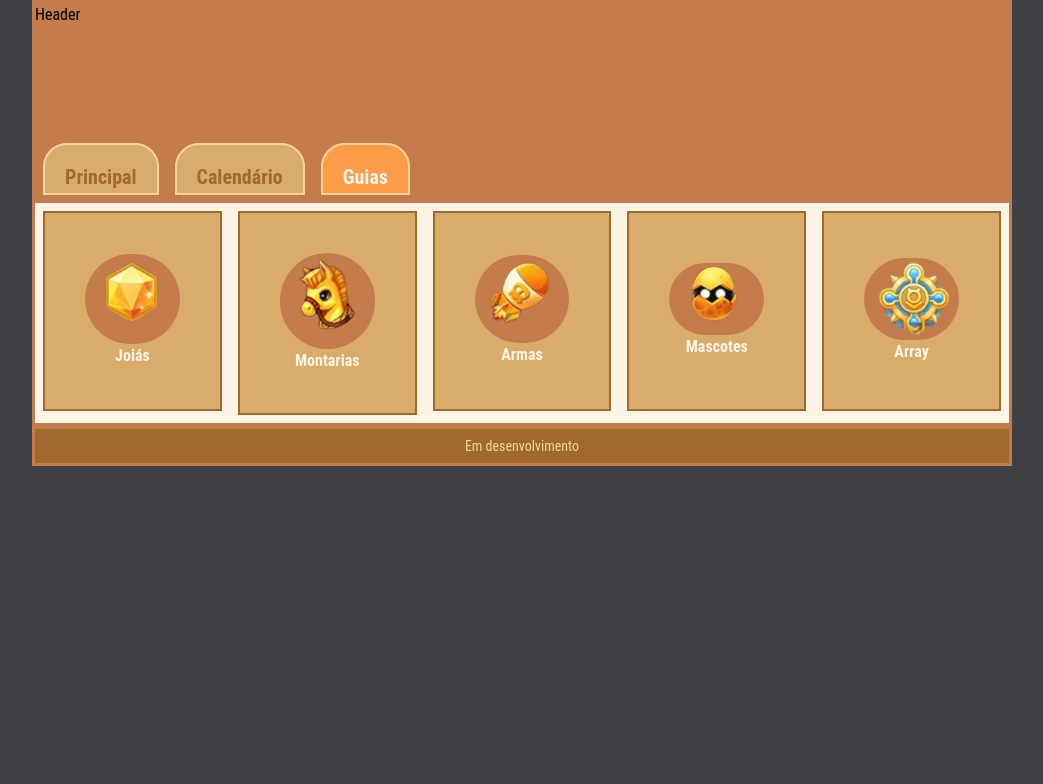
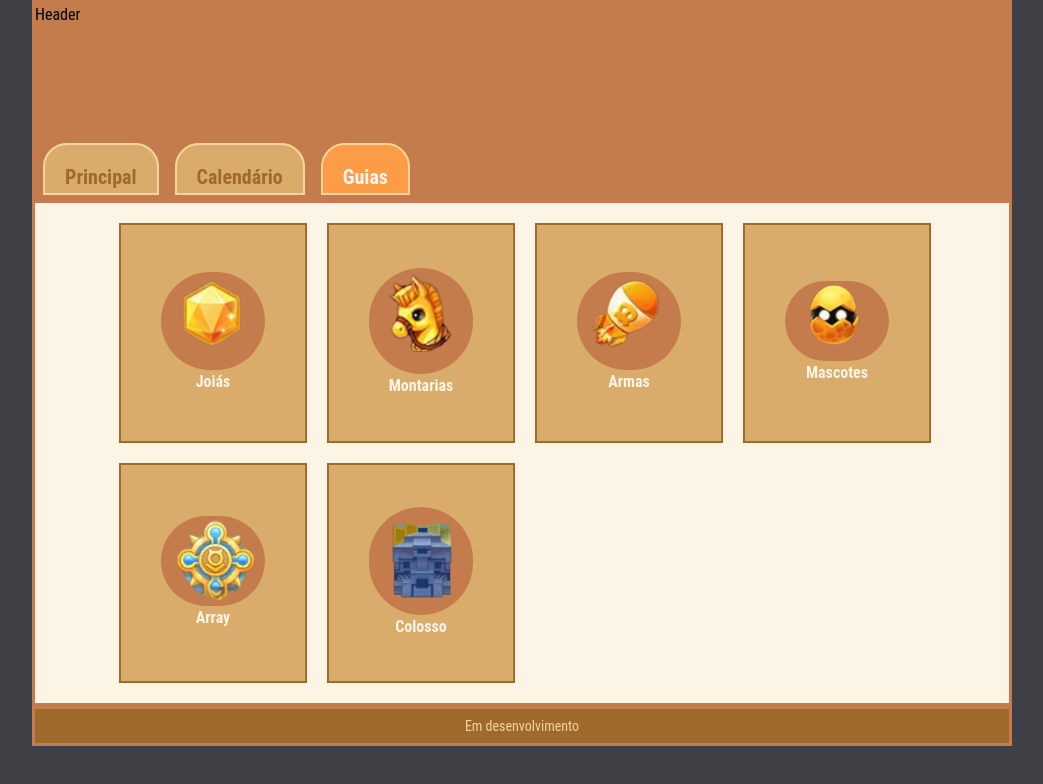
Before and after one commit to Romenildo/ddtank-info, a Next.js app: page /guides in a window 1280 px wide. Shown: the top 784 px of the page, without its empty margins (118-1161 px from the left). Built offline with nearby package versions, Linux system fonts and the light colour scheme.

Commit message:
fix: correcao nos items do menu ao adicionar varios

```diff
--- /dev/null
+++ b/app/(pages)/guides/colossus/page.tsx
@@ -0,0 +1,19 @@
+import ItemMenu from "@/app/components/itemMenu"
+import Content from "@/app/components/template/content"
+
+
+interface ColossusProps {
+
+}
+
+const Colossus = (props: ColossusProps) =>{
+    return (
+        <Content>
+            <div className="flex p-2">
+                Colossus
+            </div>
+        </Content>
+    )
+}
+
+export default Colossus
--- a/app/(pages)/guides/page.tsx
+++ b/app/(pages)/guides/page.tsx
@@ -10,7 +10,7 @@ interface GuidesProps {
 const Guides = (props: GuidesProps) =>{
     return (
         <Content>
-            <div className="flex p-2 gap-4">
+            <div className="flex p-5 gap-5 flex-wrap items-center ml-16">
                 <Link href="/guides/jewel">
                     <ItemMenu url="/images/menu/jewel.png" label="Joiás"/>
                 </Link>
@@ -26,6 +26,9 @@ const Guides = (props: GuidesProps) =>{
                 <Link href="/guides/array">
                     <ItemMenu url="/images/menu/array.png" label="Array"/>
                 </Link>
+                <Link href="/guides/colossus">
+                    <ItemMenu url="/images/menu/colossus.png" label="Colosso"/>
+                </Link>
 
 
             </div>
--- a/app/components/itemMenu.tsx
+++ b/app/components/itemMenu.tsx
@@ -8,7 +8,7 @@ interface ItemMenuProps {
 
 const ItemMenu = (props: ItemMenuProps) =>{
     return (
-        <div className="flex flex-col justify-center items-center min-h-[200px] bg-ddFour border-2 border-ddFive  text-ddSec font-bold hover:scale-105 hover:bg-ddactive hover:cursor-pointer p-10 ">
+        <div className="flex flex-col justify-center items-center min-h-[220px] bg-ddFour border-2 border-ddFive  text-ddSec font-bold hover:scale-105 hover:bg-ddactive hover:cursor-pointer p-10 ">
             <div className="bg-ddFirst rounded-full pl-[4px]">
                 <Image src={props.url} alt={props.label} width={100} height={100}/>
 
```
Also changed, not shown: public/images/menu/colossus.png (added).
